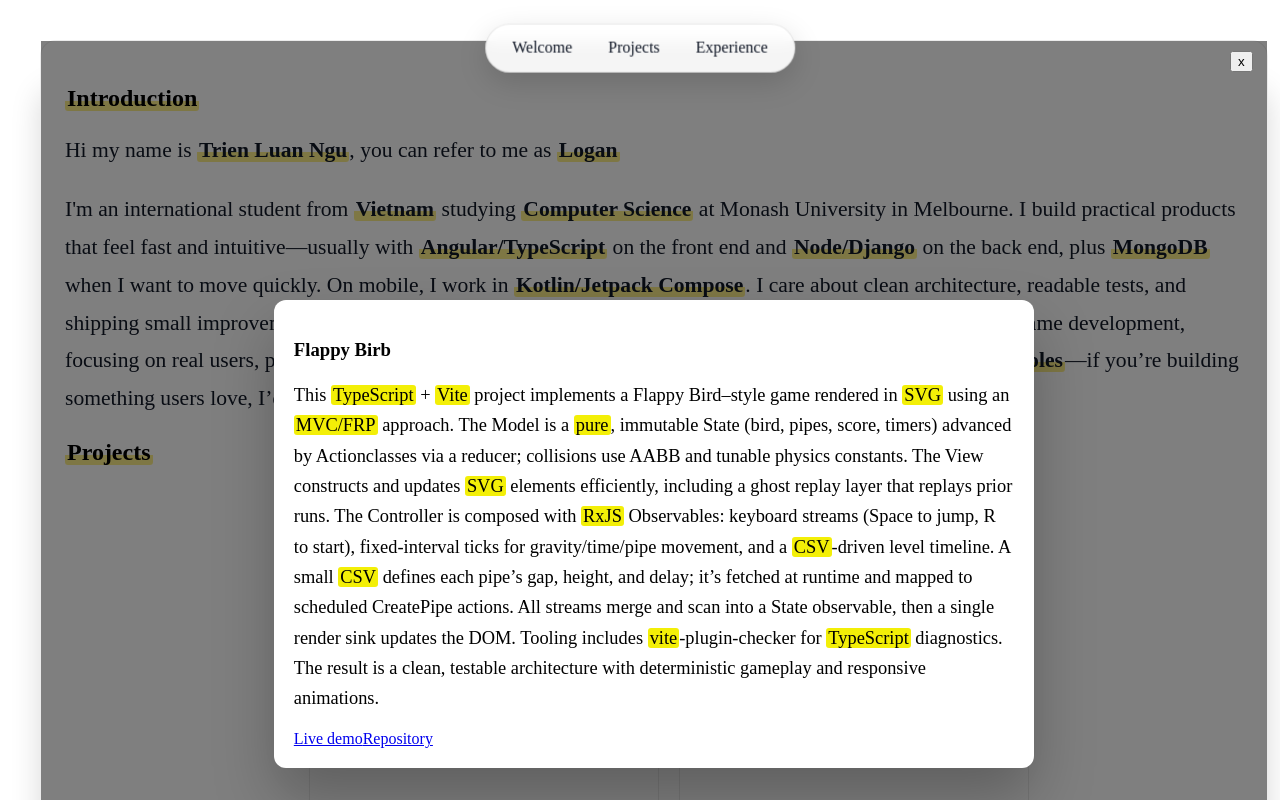
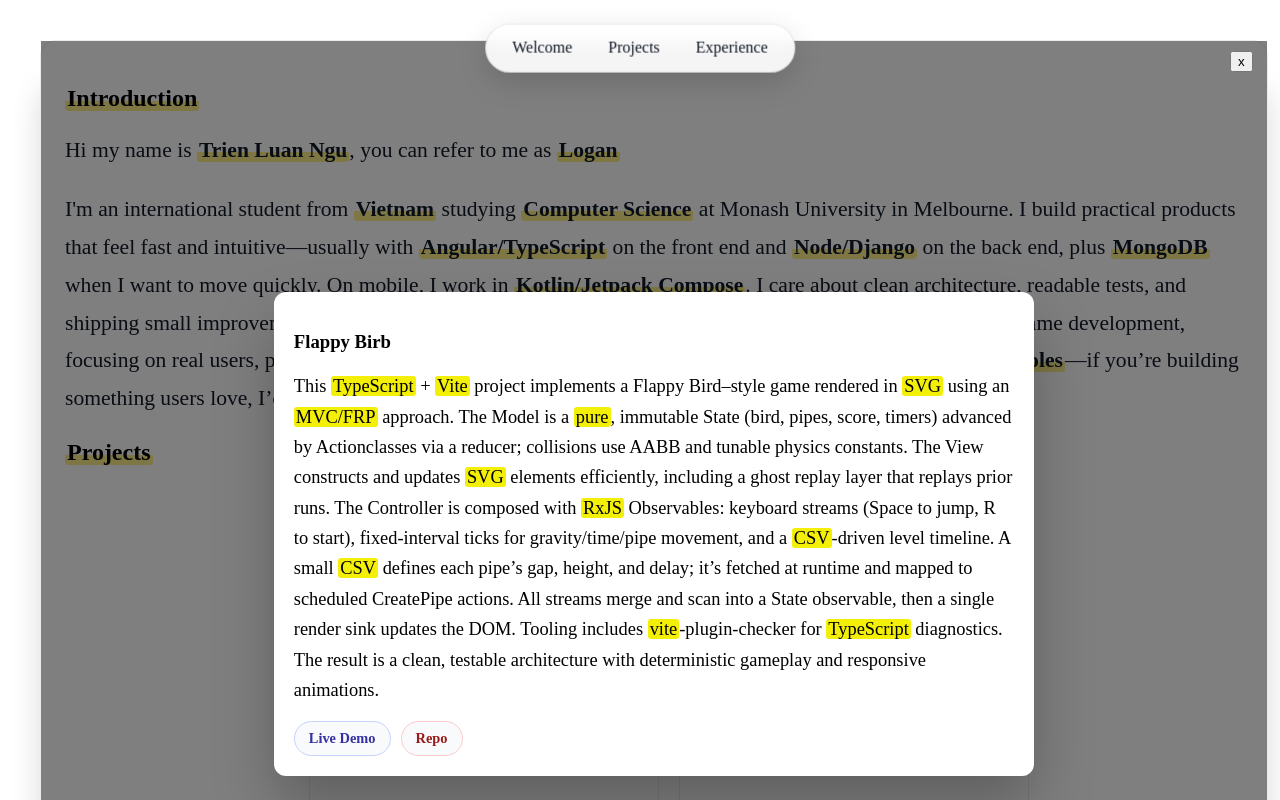
Before and after one commit to TrienLuanNgu/TrienLuanNgu.github.io, an Angular app in the folder website_profolio/: page / in a window 1280 px wide. Both pictures are taken after a click on the element 483 px from the left and 711 px from the top of the page. Shown: the top 800 px of the page. Built offline with nearby package versions, Linux system fonts and the light colour scheme.

Commit message:
added buttons to the project pop-up

```diff
--- a/website_profolio/src/app/projects/projects.component.css
+++ b/website_profolio/src/app/projects/projects.component.css
@@ -112,3 +112,36 @@ Since it’s global, it applies to [innerHTML] content.
   padding: 4px 8px; border-radius: 9999px; font-size: 0.775rem;
   background: #eef2ff; color: #3730a3; border: 1px solid #e0e7ff;
 }
+
+/* modal link buttons as pills */
+.actions {
+  margin-top: 14px;
+  display: flex;
+  gap: 10px;
+  flex-wrap: wrap;
+}
+.pill-btn {
+  display: inline-flex;
+  align-items: center;
+  gap: 6px;
+  padding: 8px 14px;
+  border-radius: 9999px; /* pill shape */
+  border: 1px solid #e5e7eb;
+  background: #f8fafc;
+  color: #0f172a;
+  text-decoration: none;
+  font-size: 0.9rem;
+  font-weight: 600;
+  transition: background .15s ease, box-shadow .15s ease, transform .05s ease;
+}
+.pill-btn:hover {
+  background: #eef2ff;
+  box-shadow: 0 6px 14px rgba(0,0,0,.08);
+}
+.pill-btn:active { transform: translateY(1px); }
+.pill-btn:focus-visible {
+  outline: 2px solid #6366f1;
+  outline-offset: 2px;
+}
+.pill-btn.demo { border-color: #c7d2fe; color: #3730a3; }
+.pill-btn.repo { border-color: #fecaca; color: #991b1b; }
--- a/website_profolio/src/app/projects/projects.component.html
+++ b/website_profolio/src/app/projects/projects.component.html
@@ -19,9 +19,9 @@
       <button class="close" (click)="close()">x</button>
       <h3>{{ selected.title }}</h3>
       <p [innerHTML]="selected.long | highlight: highlightTerms : 'mark' : 'hl' : 'span' : 'bigger-font'"></p>
-      <div *ngIf="selected.links?.demo || selected.links?.repo">
-        <a *ngIf="selected.links?.demo" [href]="selected.links?.demo" target="_blank">Live demo</a>
-        <a *ngIf="selected.links?.repo" [href]="selected.links?.repo" target="_blank">Repository</a>
+      <div class="actions" *ngIf="selected.links?.demo || selected.links?.repo">
+        <a class="pill-btn demo" *ngIf="selected.links?.demo" [href]="selected.links?.demo" target="_blank" rel="noopener">Live Demo</a>
+        <a class="pill-btn repo" *ngIf="selected.links?.repo" [href]="selected.links?.repo" target="_blank" rel="noopener">Repo</a>
       </div>
     </div>
   </div>
```
